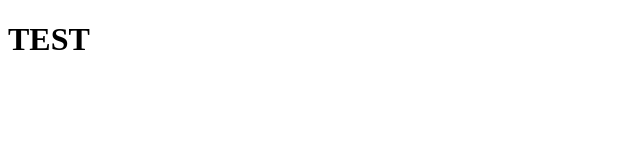
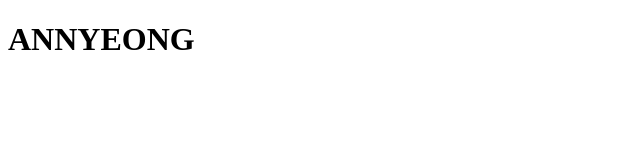
Before and after one commit to yirisoft/yirisoft.github.io, a plain HTML site: page index.html in a window 1280 px wide. Shown: the whole page, without its empty margins (0-640 px from the left). Drawn offline with Linux system fonts and the light colour scheme.

Commit message:
Update index.html

```diff
--- a/index.html
+++ b/index.html
@@ -1,7 +1,6 @@
 <!DOCTYPE html>
 <head>
 </head>
-
 <body>
-    <h1>TEST</h1>
+    <h1>ANNYEONG</h1>
 </body>
```
